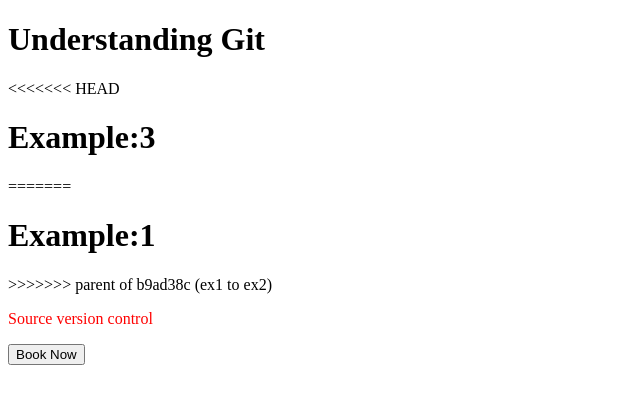
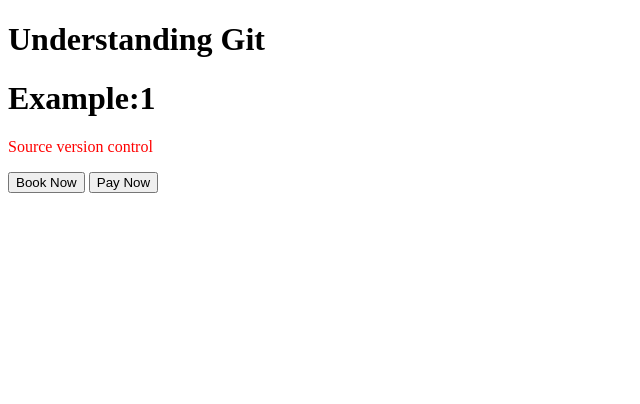
Before and after one commit to suresrikanth/git-example, a plain HTML site: page index.html in a window 1280 px wide. Shown: the whole page, without its empty margins (0-640 px from the left). Drawn offline with Linux system fonts and the light colour scheme.

Commit message:
created button pay now

```diff
--- a/index.html
+++ b/index.html
@@ -3,13 +3,10 @@
 
 <body>
 <h1>Understanding Git</h1>
-<<<<<<< HEAD
-<h1>Example:3</h1>
-=======
 <h1>Example:1</h1>
->>>>>>> parent of b9ad38c (ex1 to ex2)
 <p style="color:red">Source version control</p>
 <button>Book Now</button>
+<button>Pay Now</button>
 </body>
 
 </html>
```
